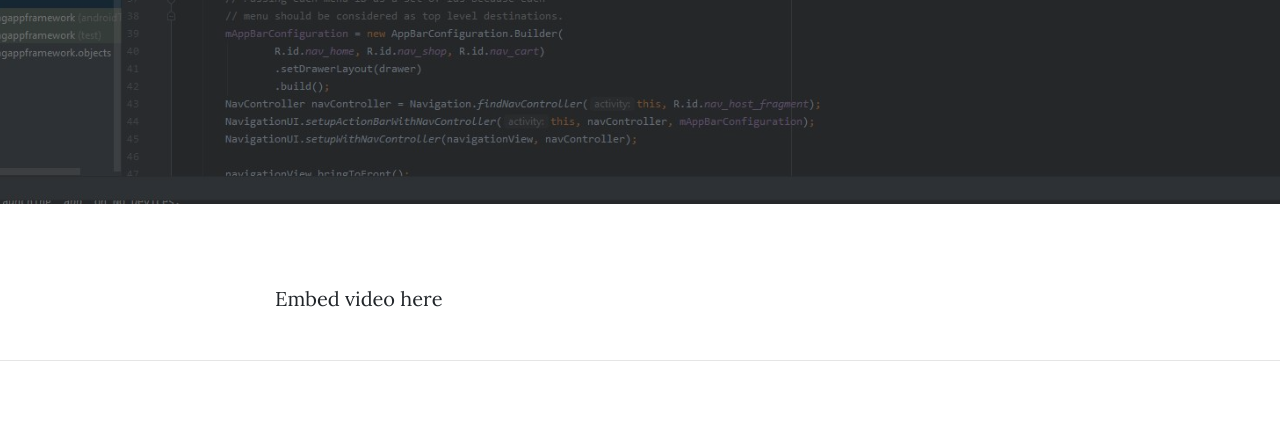
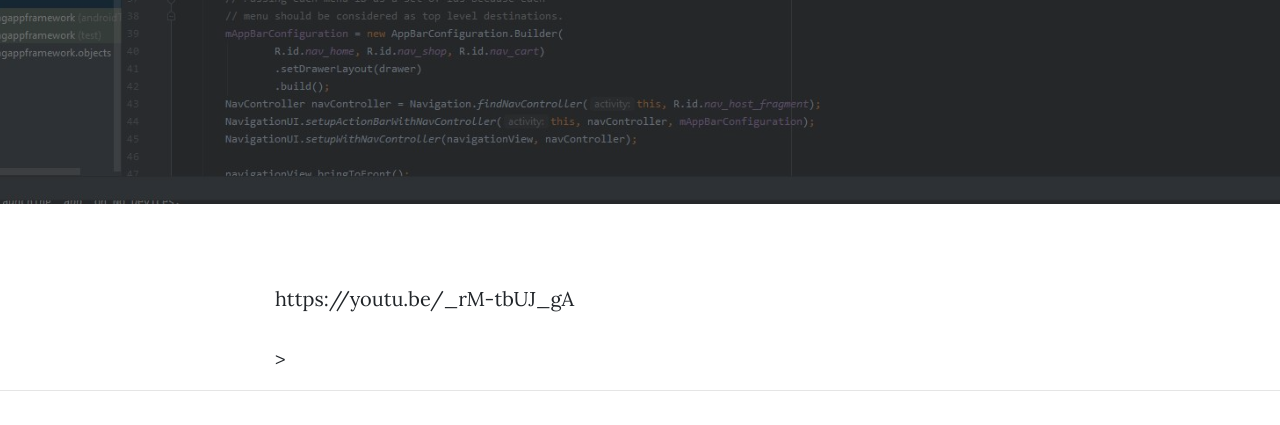
Before and after one commit to m3ceo/website, a website: page post.html in a window 1280 px wide. Shown: the part 368-793 px from the top of the page. Drawn offline with nearby package versions, Linux system fonts and the light colour scheme.

Commit message:
Added link to youtube as well as source file in img folder

```diff
--- a/post.html
+++ b/post.html
@@ -71,7 +71,7 @@
     <div class="container">
       <div class="row">
         <div class="col-lg-8 col-md-10 mx-auto">
-          <p> Embed video here</p>
+          <p>https://youtu.be/_rM-tbUJ_gA</p>>
         </div>
       </div>
     </div>
```
Also changed, not shown: 1 other file.
